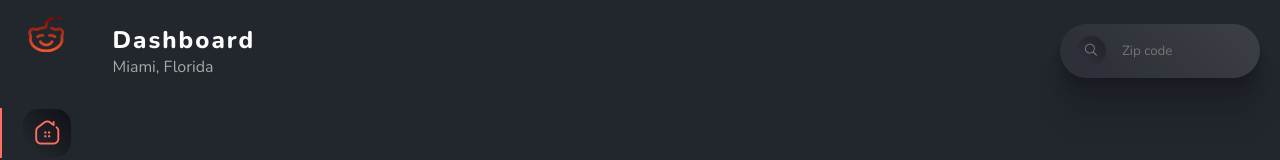
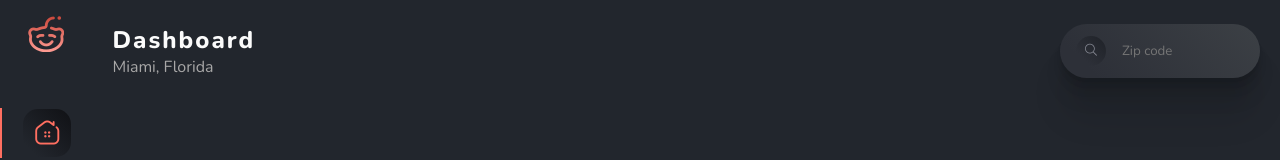
Before and after one commit to jmart790/My_Dashboard, a Vue app: page /news in a window 1280 px wide. Shown: the top 160 px of the page. Built offline with nearby package versions, Linux system fonts and the light colour scheme; no server answers; what vue-inline-svg would draw is missing.

Commit message:
formatting

```diff
--- a/src/components/AppLayout.vue
+++ b/src/components/AppLayout.vue
@@ -3,30 +3,30 @@
 export default {
   name: "AppLayout",
   async created() {
-    await this.getLocation('33137')
+    await this.getLocation("33137");
   },
   methods: {
-    ...mapActions('location', ["getLocation"]),
-  }
-}
+    ...mapActions("location", ["getLocation"]),
+  },
+};
 </script>
 
 <template>
   <div class="app-layout">
     <nav>
-      <router-link class="nav-logo" :to="{ name: 'Home'}">
+      <router-link class="nav-logo" :to="{ name: 'Home' }">
         <span class="icon-reddit" />
       </router-link>
-      <router-link class="nav-link" :to="{ name: 'Home'}" exact>
+      <router-link class="nav-link" :to="{ name: 'Home' }" exact>
         <span class="icon-house" />
       </router-link>
-      <router-link class="nav-link" :to="{ name: 'Weather'}">
+      <router-link class="nav-link" :to="{ name: 'Weather' }">
         <span class="icon-weather-app" />
       </router-link>
-      <router-link class="nav-link" :to="{ name: 'News'}">
+      <router-link class="nav-link" :to="{ name: 'News' }">
         <span class="icon-news" />
       </router-link>
-      <router-link class="nav-link" :to="{ name: 'Media'}">
+      <router-link class="nav-link" :to="{ name: 'Media' }">
         <span class="icon-tv-app" />
       </router-link>
     </nav>
@@ -83,7 +83,7 @@
       span {
         font-size: 36px;
         color: $primary;
-        background: -webkit-linear-gradient(#6C0902, #F5582F);
+        background: -webkit-linear-gradient(#ca473b, #ff9c93);
         -webkit-background-clip: text;
         -webkit-text-fill-color: transparent;
       }
@@ -106,9 +106,9 @@
         display: block;
         padding: $gap-3;
         border-radius: 15px;
-        color: #9598A1;
+        color: #9598a1;
         font-size: 24px;
-        transition: all .3s ease-out;
+        transition: all 0.3s ease-out;
       }
       &:hover span {
         color: $primary;
@@ -136,7 +136,6 @@
         }
       }
     }
-
   }
   main {
     position: relative;
@@ -151,8 +150,8 @@
 
     /* Hide scrollbar for IE, Edge and Firefox */
     & {
-      -ms-overflow-style: none;  /* IE and Edge */
-      scrollbar-width: none;  /* Firefox */
+      -ms-overflow-style: none; /* IE and Edge */
+      scrollbar-width: none; /* Firefox */
     }
     @media screen and (min-width: $tablet) {
       padding: $gap-6 $gap-5;
```
